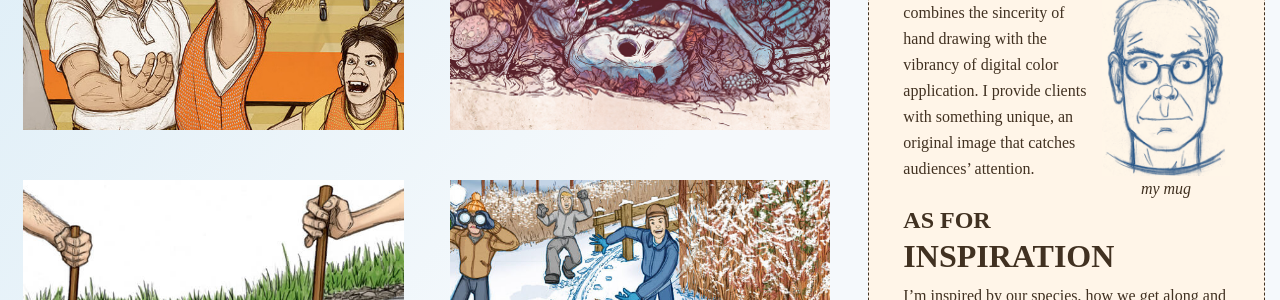
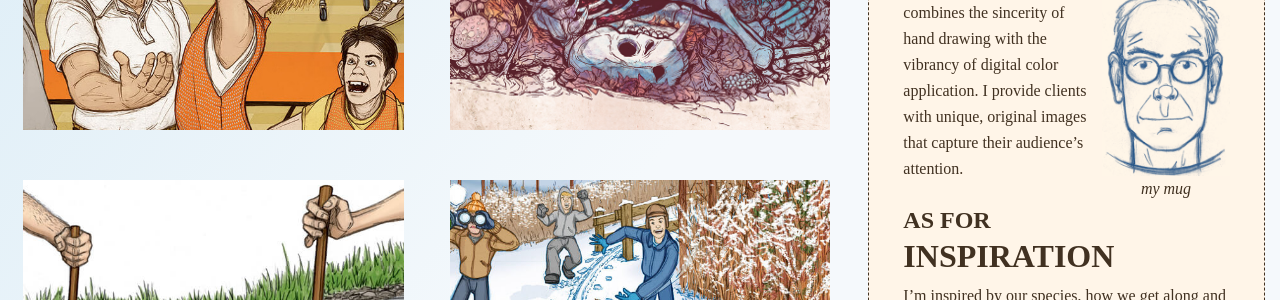
Before and after one commit to bobdry/illus, a Jekyll site: the page built from index.md, in a window 1280 px wide. Shown: the part 556-856 px from the top of the page. Built offline with Jekyll 4.4.1, drawn with Linux system fonts in a browser that asks for light colours; some web fonts are replaced; some of the changed text lies outside the part shown.

Commit message:
update to basic info, push from comp main

```diff
--- a/_includes/basic_info.html
+++ b/_includes/basic_info.html
@@ -1,7 +1,7 @@
 <div class="basic-info">
 <h2><span>ABOUT</span> BOB</h2>
 <p>I&rsquo;ve worked in the creative industry for a long time. As an illustrator I&rsquo;ve drawn for The Izaak Walton League, Nature&rsquo;s Delight, Campbell Magazine, Corona and Modelo Beers and a few others.</p> <div class="mug float-right text-center ml-2"><img src="{{ "images/my_mug_one.png" | prepend: site.baseurl }}" class="mug"/><br><em>my mug</em></div>
-<p>My illustration style combines the sincerity of hand drawing with the vibrancy of digital color application. I provide clients with something unique, an original image that catches audiences&rsquo; attention.</p>
+<p>My illustration style combines the sincerity of hand drawing with the vibrancy of digital color application. I provide clients with unique, original images that capture their audience&rsquo;s attention.</p>
 <h2><span>AS FOR</span> INSPIRATION</h2>
 <p>I&rsquo;m inspired by our species, how we get along and how we don&rsquo;t. Being a kid of the 80&rsquo;s &ndash; cartoons, comics and vhs had me dreaming big well before everything went digital. When I wake up in the morning I'll take a cup of coffee and a seat at the drafting table. Mind and hand, let the inspiration flow.
 <div class="about_image"><img src="{{ "images/cloniger.png" | prepend: site.baseurl }}" class="cloniger img-fluid"/><em>my grandfather &ndash; floating on the family pond, reading his paper</em></div></p>
```
Also changed, not shown: 1 other file.
